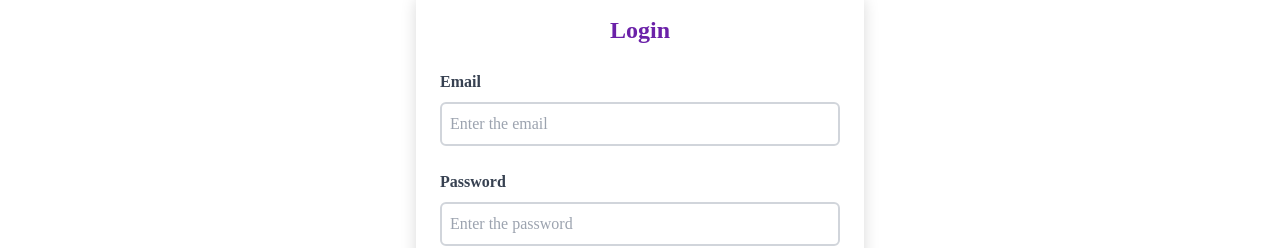
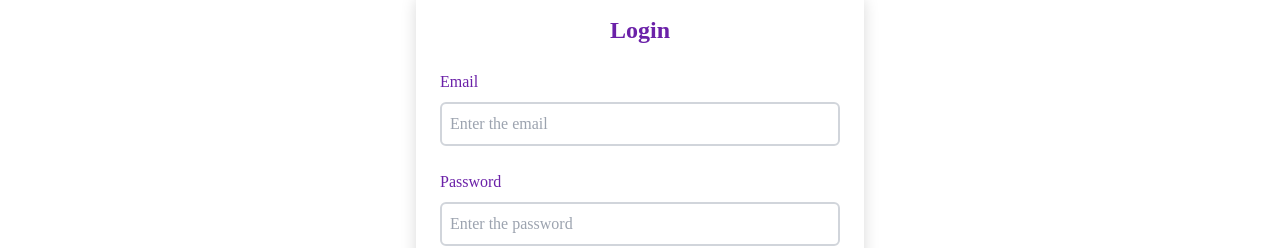
Before and after one commit to Riddh2003/MERN_Projects, a React (Create React App) app in the folder homework/: page /login in a window 1280 px wide. Shown: the part 186-434 px from the top of the page. Built offline with nearby package versions, Linux system fonts and the light colour scheme; a web font is replaced by a local one.

Commit message:
Riddh : add changes

```diff
--- a/homework/src/components/Login.jsx
+++ b/homework/src/components/Login.jsx
@@ -43,7 +43,7 @@ export const Login = () => {
                 }}>
                 <h1 className="text-2xl font-bold mb-4 text-center text-[#6b21a8]">Login</h1>
                 <div className="mb-4">
-                    <label className="block text-gray-700 font-semibold mb-2">Email</label>
+                    <label className="block text-[#6b21a8] mb-2">Email</label>
                     <input
                         type="text"
                         {...register('email')}
@@ -52,7 +52,7 @@ export const Login = () => {
                     />
                 </div>
                 <div className="mb-4">
-                    <label className="block text-gray-700 font-semibold mb-2">Password</label>
+                    <label className="block text-[#6b21a8] mb-2">Password</label>
                     <input
                         type="password"
                         {...register('password')}
--- a/homework/src/components/MemoryGame.jsx
+++ b/homework/src/components/MemoryGame.jsx
@@ -24,7 +24,7 @@ export const MemoryGame = () => {
                             return (
                                 <div
                                     key={index}
-                                    className='w-[50px] h-[50px] border-1 border-purple-300 rounded bg-white'>
+                                    className='w-[50px] h-[50px] border-1 cursor-pointer border-purple-300 rounded bg-white'>
 
                                 </div>
                             );
--- a/homework/src/components/Navbar.jsx
+++ b/homework/src/components/Navbar.jsx
@@ -11,7 +11,7 @@ export const Navbar = () => {
     setTimeout(() => {
       navigate(path);
       setLoading(false);
-    }, 1000); // Simulate a delay for the loader
+    }, 500);
   };
 
   return (
```
